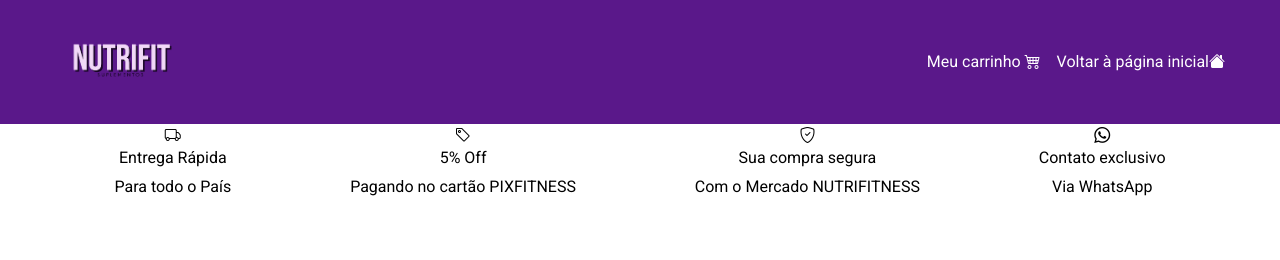
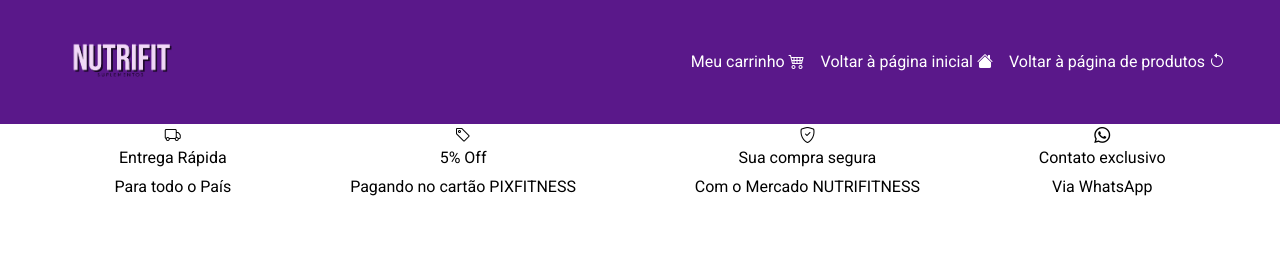
Before and after one commit to Gabriela-Severo-Christovam/NutriFit, a Flask app: page /paginaprodutoespecifico/1 in a window 1280 px wide. Shown: the top 260 px of the page. Run offline with Flask 3, Linux system fonts and the light colour scheme; data comes from the database, SQL or seed files in the repository; data that the repository does not hold is empty.

Commit message:
add: voltar  a pagina de produtos

```diff
--- a/templates/pagina-compras.html
+++ b/templates/pagina-compras.html
@@ -48,6 +48,7 @@
         <span class="header__user">Olá,  {{session.nome_usuario}}!</span>
         {% endif %}
         <a href="/paginainicial" class="header__link">Voltar a página inicial<i class="bi bi-house-fill"></i></a>
+        <a href="/paginaprodutos" class="header__link">Voltar à página de produtos  <i class="bi bi-arrow-counterclockwise"></i></a>
       </nav>
     </div>
   </header>
--- a/templates/pagina-produto-especifico.html
+++ b/templates/pagina-produto-especifico.html
@@ -48,7 +48,8 @@
                 <span class="header__user">Olá, {{session.nome_usuario}}</span>
                 {% endif %}
                 <a href="/paginacarrinho" class="header__link">Meu carrinho <i class="bi bi-cart4"></i></a>
-                <a href="/paginainicial" class="header__link">Voltar à página inicial<i class="bi bi-house-fill"></i></a>
+                <a href="/paginainicial" class="header__link">Voltar à página inicial  <i class="bi bi-house-fill"></i></a>
+                <a href="/paginaprodutos" class="header__link">Voltar à página de produtos  <i class="bi bi-arrow-counterclockwise"></i></a>
             </nav>
         </div>
     </header>
```
